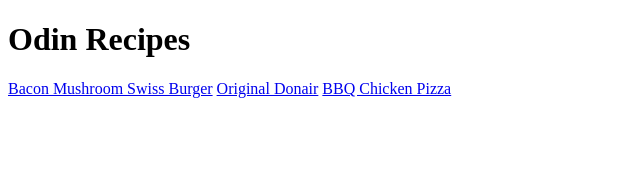
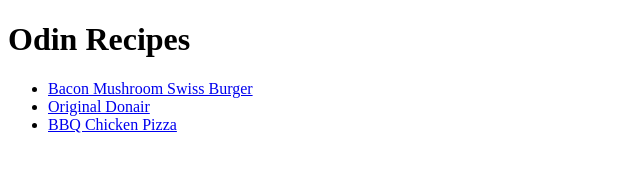
Before and after one commit to JordyNtambwe/odin-recipes, a plain HTML site: page index.html in a window 1280 px wide. Shown: the whole page, without its empty margins (0-640 px from the left). Drawn offline with Linux system fonts and the light colour scheme.

Commit message:
put the links to the recipes pages into an unordered list

```diff
--- a/index.html
+++ b/index.html
@@ -1,14 +1,19 @@
 <!DOCTYPE html>
 <html lang="en">
+
 <head>
   <meta charset="UTF-8">
   <meta name="viewport" content="width=device-width, initial-scale=1.0">
   <title>Odin-Recipes</title>
 </head>
+
 <body>
   <h1>Odin Recipes</h1>
-  <a href="recipes/burger.html" target="_blank" rel="noopener noreferrer">Bacon Mushroom Swiss Burger</a>
-  <a href="recipes/donair.html" target="_blank" rel="noopener noreferrer">Original Donair</a>
-  <a href="recipes/pizza.html" target="_blank" rel="noopener noreferrer">BBQ Chicken Pizza</a>
+  <ul>
+    <li><a href="recipes/burger.html" target="_blank" rel="noopener noreferrer">Bacon Mushroom Swiss Burger</a></li>
+    <li><a href="recipes/donair.html" target="_blank" rel="noopener noreferrer">Original Donair</a></li>
+    <li><a href="recipes/pizza.html" target="_blank" rel="noopener noreferrer">BBQ Chicken Pizza</a></li>
+  </ul>
 </body>
+
 </html>
```
